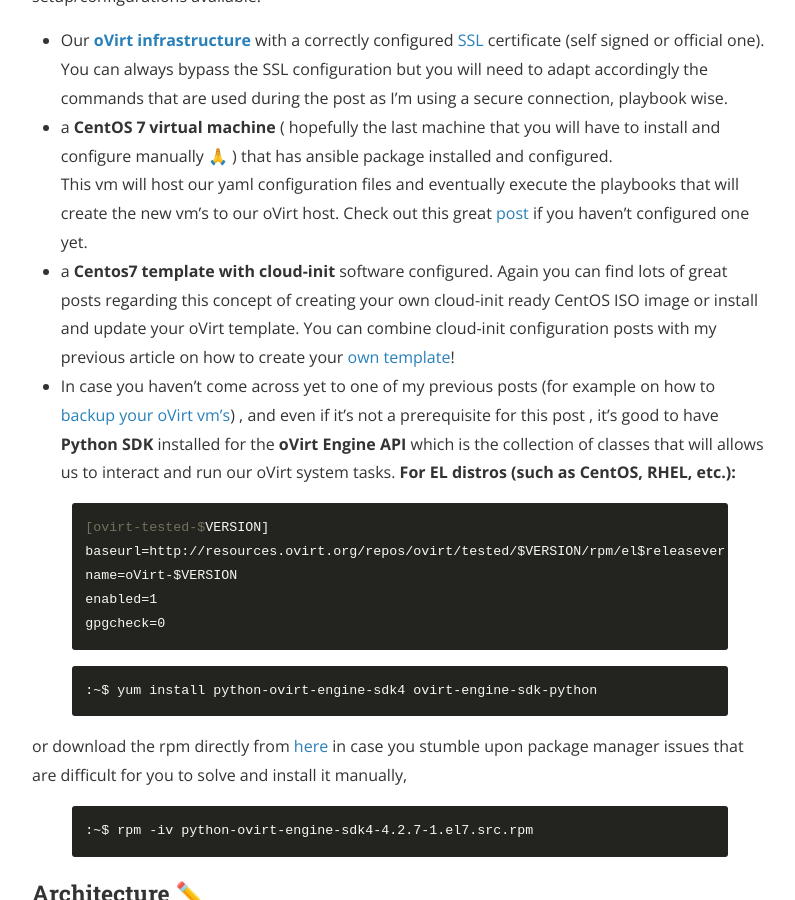
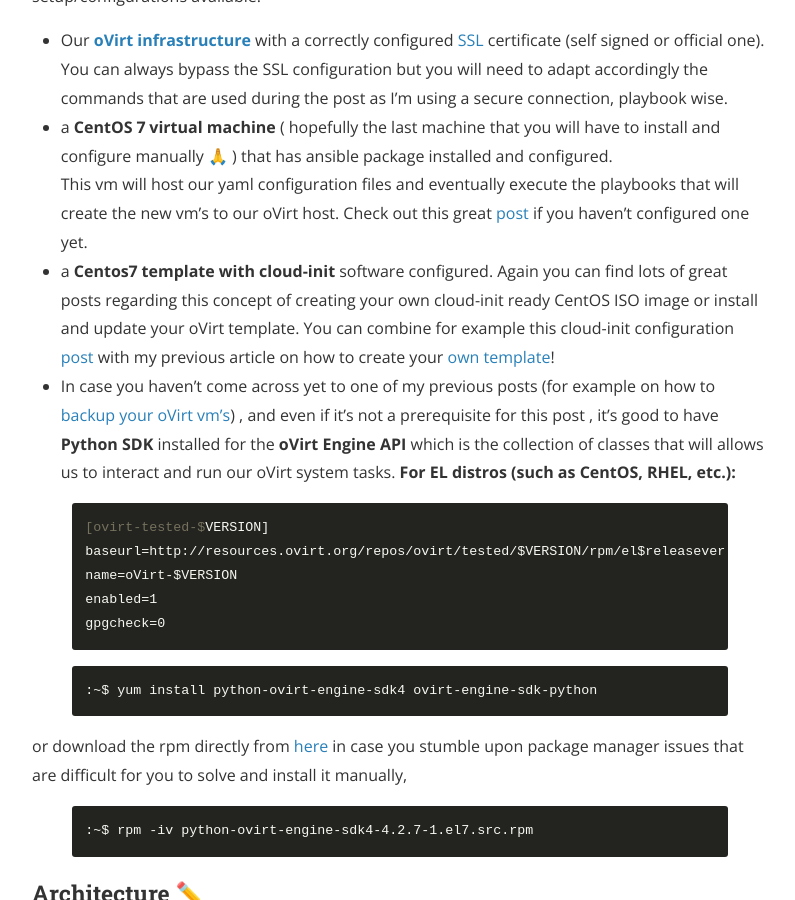
Before and after one commit to zroupas/zroupas.github.io, a Jekyll site: the page built from _posts/2021-09-05-ansible_ovirt_api_part1.markdown, in a window 1280 px wide and 900 px high, scrolled down 3188 px. Shown: the whole window, without its empty margins (240-1035 px from the left). Built offline with Jekyll 4.4.1, drawn with Linux system fonts in a browser that asks for light colours; nearby versions of some CDN libraries.

Commit message:
Post Automatically create virtual machines via Ansible and oVirt API - Part One 2021-09-05 - added cloud-init setup link

```diff
--- a/_posts/2021-09-05-ansible_ovirt_api_part1.markdown
+++ b/_posts/2021-09-05-ansible_ovirt_api_part1.markdown
@@ -61,7 +61,7 @@
 In order to be able to understand and test the concept we will need the below setup/configurations available:
  - Our [**oVirt infrastructure**][ovirt_installation] with a correctly configured [SSL][ovirt_ssl] certificate (self signed or official one). You can always bypass the SSL configuration but you will need to adapt accordingly the commands that are used during the post as I'm using a secure connection, playbook wise.
  - a **CentOS 7 virtual machine** ( hopefully the last machine that you will have to install and configure manually 🙏 ) that has ansible package installed and configured.<br>This vm will host our yaml configuration files and eventually execute the playbooks that will create the new vm's to our oVirt host. Check out this great [post][install-ansible-centos7] if you haven't configured one yet.
-- a **Centos7 template with cloud-init** software configured. Again you can find lots of great posts regarding this concept of creating your own cloud-init ready CentOS ISO image or install and update your oVirt template. You can combine cloud-init configuration posts with my previous article on how to create your [own template][ovirt_config_2]!
+- a **Centos7 template with cloud-init** software configured. Again you can find lots of great posts regarding this concept of creating your own cloud-init ready CentOS ISO image or install and update your oVirt template. You can combine for example this cloud-init configuration [post][cloud-init-setup] with my previous article on how to create your [own template][ovirt_config_2]!
 - In case you haven't come across yet to one of my previous posts (for example on how to [backup your oVirt vm's][ovirt-backup]) , and even if it's not a prerequisite for this post , it's good to have **Python SDK** installed for the **oVirt Engine API** which is the collection of classes that will allows us to interact and run our oVirt system tasks.
 **For EL distros (such as CentOS, RHEL, etc.):**
 {% highlight shell %}
```
Also changed, not shown: other parts of _posts/2021-09-05-ansible_ovirt_api_part1.markdown (+1 -0 lines).
